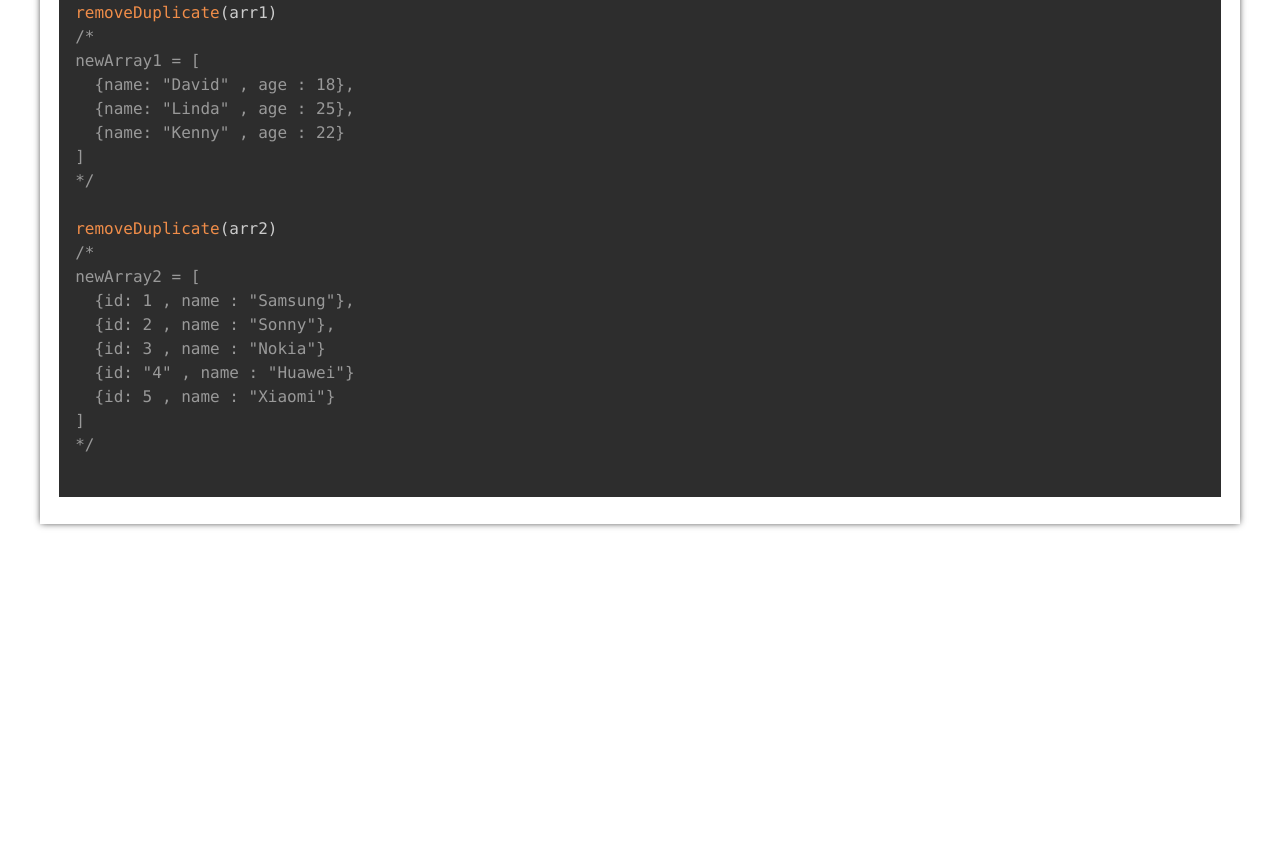
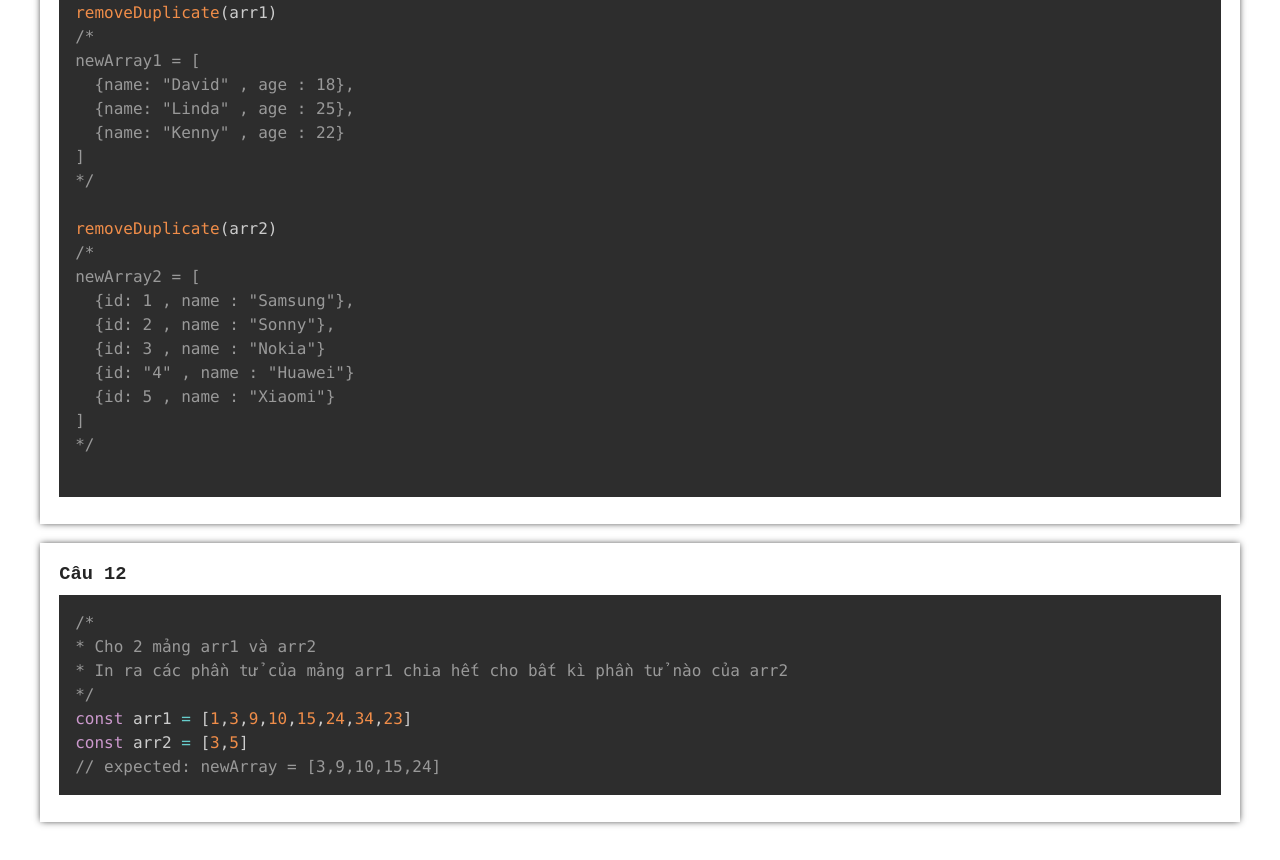
Before and after one commit to toihocweb/fe-template, a website: page btjs.html in a window 1280 px wide. Shown: the part 3755-4615 px from the top of the page. Before the commit the page ends 4318 px from the top, so only its background shows below. Drawn offline with nearby package versions, Linux system fonts and the light colour scheme.

Commit message:
#add bt12

```diff
--- a/btjs.html
+++ b/btjs.html
@@ -184,7 +184,20 @@ newArray2 = [
 
 </code></pre>
         </div>
+        <div class="card">
+          <h3 class="question-number">Câu 12</h3>
+          <pre><code class="language-js">/*
+* Cho 2 mảng arr1 và arr2
+* In ra các phần tử của mảng arr1 chia hết cho bất kì phần tử nào của arr2
+*/
+const arr1 = [1,3,9,10,15,24,34,23]
+const arr2 = [3,5]
+// expected: newArray = [3,9,10,15,24]
+</code></pre>
+        </div>
       </div>
+
+
     </main>
   </body>
   <script>
```
